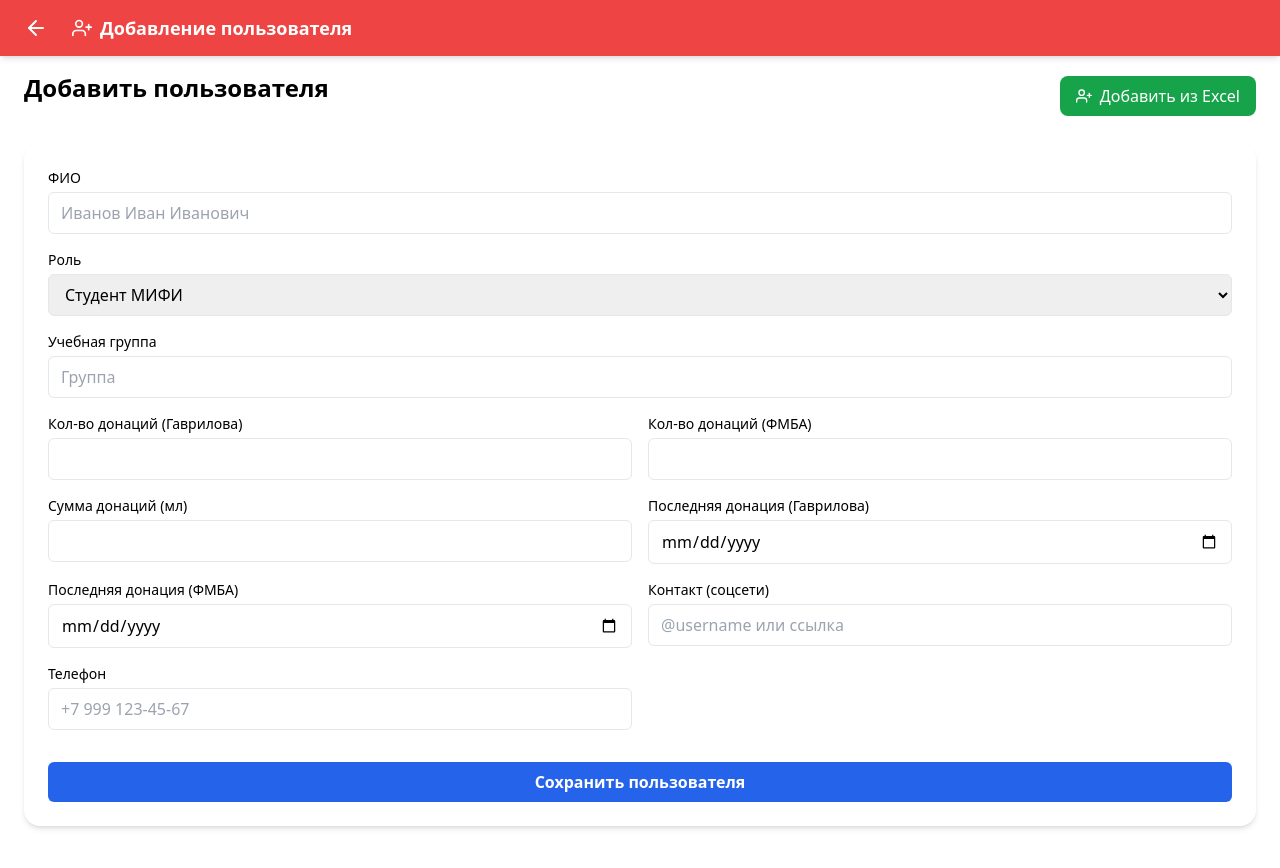
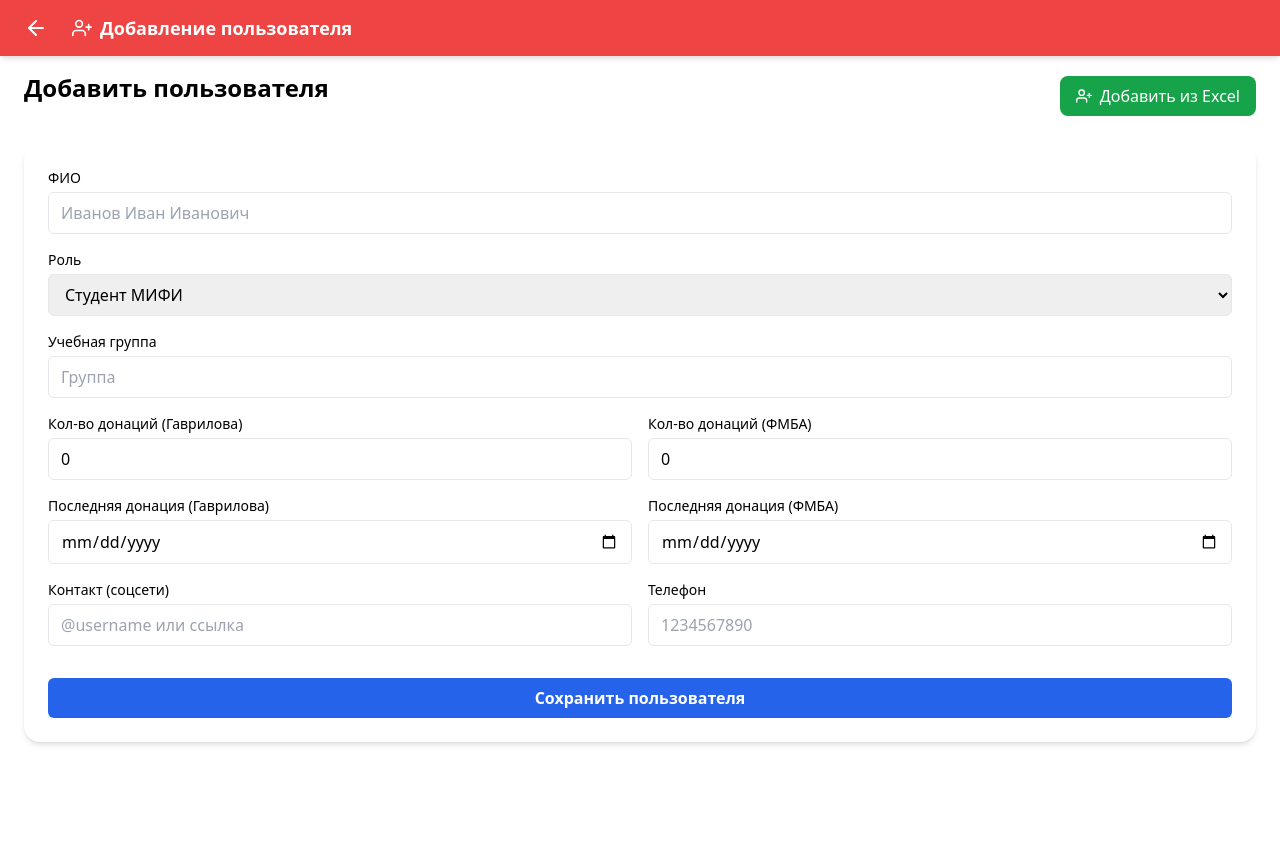
Before and after one commit to tuhlopuz1/DonorMate, a React (Vite) app in the folder frontend/: page /#/admin/add-user in a window 1280 px wide. Shown: the top 868 px of the page. After the commit the page ends 822 px from the top, so only its background shows below. Built offline with nearby package versions, Linux system fonts and the light colour scheme.

Commit message:
add user

```diff
--- a/frontend/src/pages/AddUser.tsx
+++ b/frontend/src/pages/AddUser.tsx
@@ -2,12 +2,25 @@ import { useState } from "react";
 import Swal from "sweetalert2";
 import AdminPageTopBar from "../components/layouts/AdminPageTopBar";
 import { FiUserPlus } from "react-icons/fi";
-import apiRequest from "../components/utils/apiRequest"; // путь подкорректируй под свой проект
+import apiRequest from "../components/utils/apiRequest";
 
 const AddUserPage = () => {
   const [role, setRole] = useState("Студент МИФИ");
+  const [fullName, setFullName] = useState("");
+  const [group, setGroup] = useState("");
+  const [donGaur, setDonGaur] = useState(0);
+  const [donFmba, setDonFmba] = useState(0);
+  const [lastDonGaur, setLastDonGaur] = useState("");
+  const [lastDonFmba, setLastDonFmba] = useState("");
+  const [social, setSocial] = useState("");
+  const [phone, setPhone] = useState("");
 
   const showGroupField = role === "Студент МИФИ";
+
+  const cleanPhoneNumber = (raw: string) => {
+    const digitsOnly = raw.replace(/[^\d]/g, "");
+    return digitsOnly.length === 11 ? digitsOnly.slice(1) : digitsOnly;
+  };
 
   const handleExcelUpload = async () => {
     const { value: file } = await Swal.fire({
@@ -37,7 +50,7 @@ const AddUserPage = () => {
           body: formData,
           auth: true,
           retry: true,
-          headers: {}, // Не указываем Content-Type — браузер сам добавит boundary
+          headers: {}, // browser will set boundary automatically
         });
 
         if (!response.ok) {
@@ -50,6 +63,50 @@ const AddUserPage = () => {
         console.error("Ошибка загрузки файла:", error);
         Swal.fire("Ошибка", "Не удалось загрузить файл", "error");
       }
+    }
+  };
+
+  const handleSubmit = async (e: React.FormEvent) => {
+    e.preventDefault();
+
+    const cleanedPhone = cleanPhoneNumber(phone);
+    if (cleanedPhone.length !== 10) {
+      Swal.fire("Ошибка", "Неверный формат номера телефона", "error");
+      return;
+    }
+
+    const userData = {
+      id: 0,
+      phone: parseInt(cleanedPhone),
+      fsp: fullName,
+      group: group,
+      user_class: role,
+      social: social,
+      donations_fmba: Number(donFmba),
+      donations_gaur: Number(donGaur),
+      donations: Number(donFmba) + Number(donGaur),
+      last_don_gaur: lastDonGaur ? new Date(lastDonGaur).toISOString() : null,
+      last_don_fmba: lastDonFmba ? new Date(lastDonFmba).toISOString() : null,
+    };
+
+    try {
+      const response = await apiRequest({
+        url: "https://api.donor.vickz.ru/api/create-user",
+        method: "POST",
+        body: userData,
+        auth: true,
+        retry: true,
+      });
+
+      if (!response.ok) {
+        const errorText = await response.text();
+        throw new Error(errorText || "Ошибка при создании пользователя");
+      }
+
+      Swal.fire("Успешно!", "Пользователь добавлен", "success");
+    } catch (err) {
+      console.error(err);
+      Swal.fire("Ошибка", "Не удалось сохранить пользователя", "error");
     }
   };
 
@@ -68,12 +125,14 @@ const AddUserPage = () => {
         </button>
       </div>
 
-      <form className="space-y-4 bg-white p-6 rounded-2xl shadow-md">
+      <form onSubmit={handleSubmit} className="space-y-4 bg-white p-6 rounded-2xl shadow-md">
         <div>
           <label className="block text-sm font-medium mb-1">ФИО</label>
           <input
             required
             type="text"
+            value={fullName}
+            onChange={(e) => setFullName(e.target.value)}
             placeholder="Иванов Иван Иванович"
             className="w-full border rounded-md px-3 py-2 text-base"
           />
@@ -97,6 +156,8 @@ const AddUserPage = () => {
             <label className="block text-sm font-medium mb-1">Учебная группа</label>
             <input
               type="text"
+              value={group}
+              onChange={(e) => setGroup(e.target.value)}
               placeholder="Группа"
               className="w-full border rounded-md px-3 py-2 text-base"
             />
@@ -105,38 +166,53 @@ const AddUserPage = () => {
 
         <div className="grid grid-cols-1 md:grid-cols-2 gap-4">
           <div>
-            <label className="block text-sm font-medium mb-1">
-              Кол-во донаций (Гаврилова)
-            </label>
-            <input type="number" min="0" className="w-full border rounded-md px-3 py-2 text-base" />
+            <label className="block text-sm font-medium mb-1">Кол-во донаций (Гаврилова)</label>
+            <input
+              type="number"
+              min="0"
+              value={donGaur}
+              onChange={(e) => setDonGaur(parseInt(e.target.value))}
+              className="w-full border rounded-md px-3 py-2 text-base"
+            />
           </div>
 
           <div>
-            <label className="block text-sm font-medium mb-1">
-              Кол-во донаций (ФМБА)
-            </label>
-            <input type="number" min="0" className="w-full border rounded-md px-3 py-2 text-base" />
-          </div>
-
-          <div>
-            <label className="block text-sm font-medium mb-1">Сумма донаций (мл)</label>
-            <input type="number" min="0" className="w-full border rounded-md px-3 py-2 text-base" />
+            <label className="block text-sm font-medium mb-1">Кол-во донаций (ФМБА)</label>
+            <input
+              type="number"
+              min="0"
+              value={donFmba}
+              onChange={(e) => setDonFmba(parseInt(e.target.value))}
+              className="w-full border rounded-md px-3 py-2 text-base"
+            />
           </div>
 
           <div>
             <label className="block text-sm font-medium mb-1">Последняя донация (Гаврилова)</label>
-            <input type="date" className="w-full border rounded-md px-3 py-2 text-base" />
+            <input
+              type="date"
+              value={lastDonGaur}
+              onChange={(e) => setLastDonGaur(e.target.value)}
+              className="w-full border rounded-md px-3 py-2 text-base"
+            />
           </div>
 
           <div>
             <label className="block text-sm font-medium mb-1">Последняя донация (ФМБА)</label>
-            <input type="date" className="w-full border rounded-md px-3 py-2 text-base" />
+            <input
+              type="date"
+              value={lastDonFmba}
+              onChange={(e) => setLastDonFmba(e.target.value)}
+              className="w-full border rounded-md px-3 py-2 text-base"
+            />
           </div>
 
           <div>
             <label className="block text-sm font-medium mb-1">Контакт (соцсети)</label>
             <input
               type="text"
+              value={social}
+              onChange={(e) => setSocial(e.target.value)}
               placeholder="@username или ссылка"
               className="w-full border rounded-md px-3 py-2 text-base"
             />
@@ -146,7 +222,9 @@ const AddUserPage = () => {
             <label className="block text-sm font-medium mb-1">Телефон</label>
             <input
               type="tel"
-              placeholder="+7 999 123-45-67"
+              value={phone}
+              onChange={(e) => setPhone(e.target.value)}
+              placeholder="1234567890"
               className="w-full border rounded-md px-3 py-2 text-base"
             />
           </div>
```
